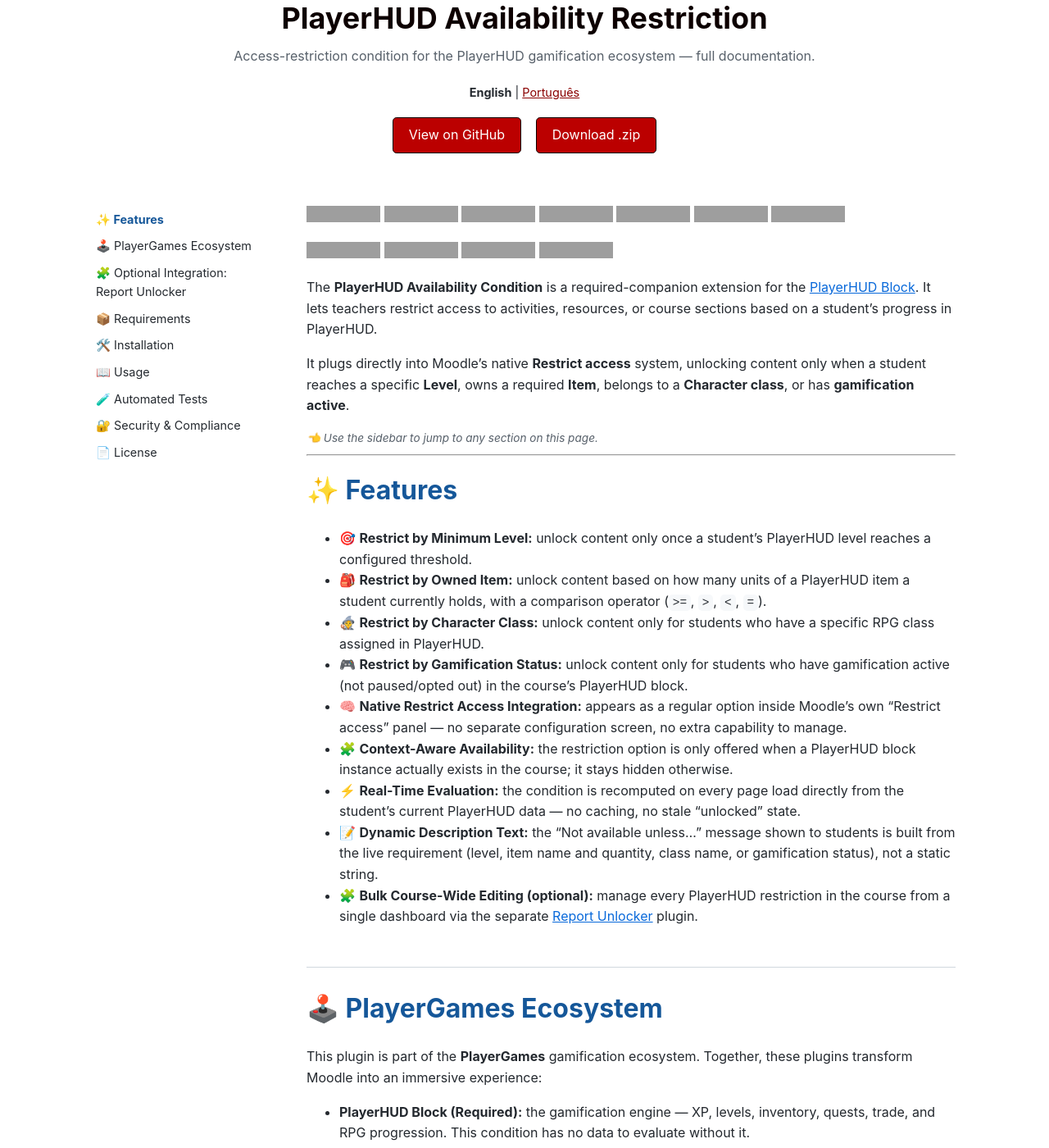
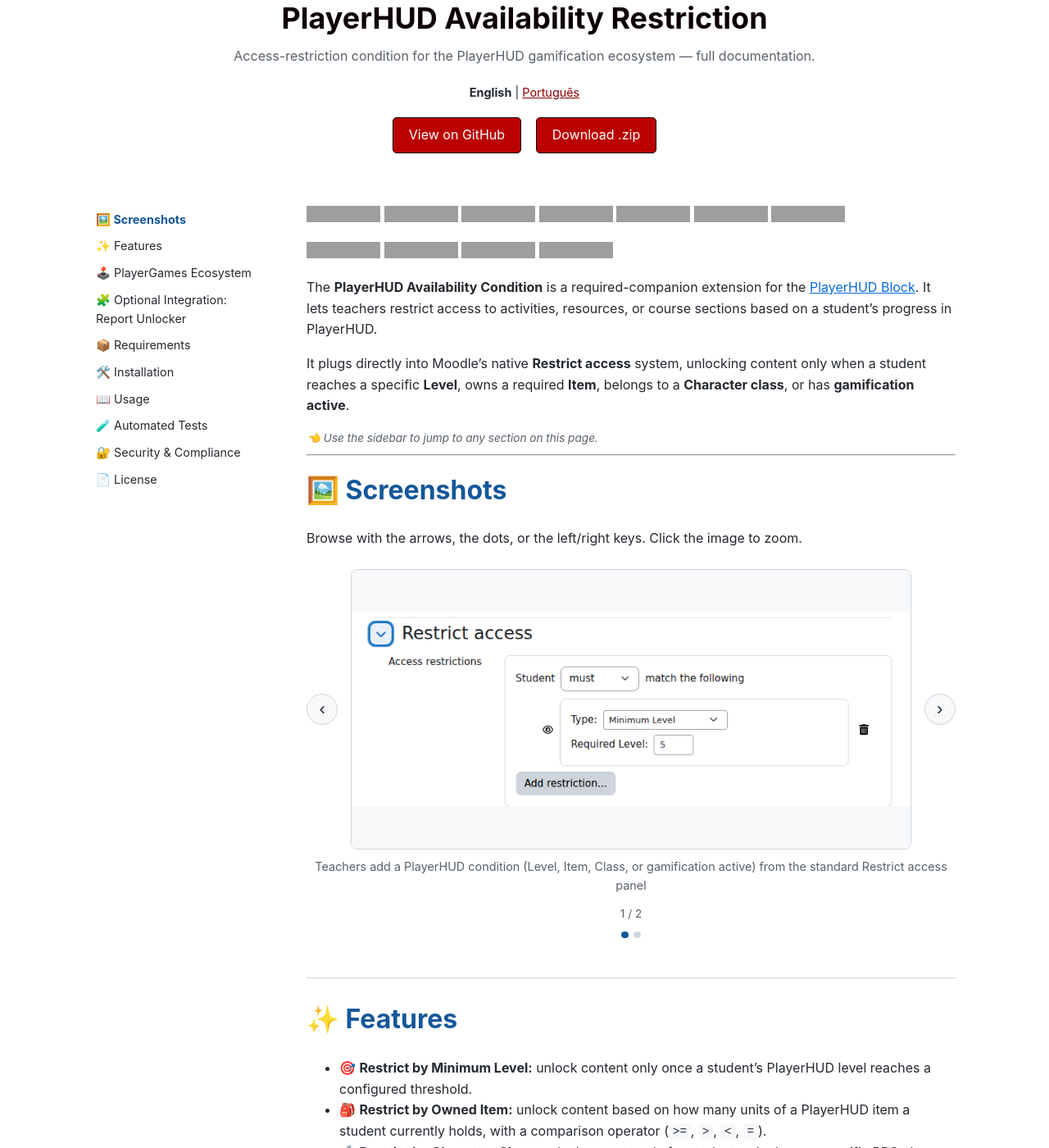
Before and after one commit to jeanlucio/moodle-availability_playerhud, a Jekyll site: the page built from docs/index.md, in a window 1280 px wide and 1400 px high, scrolled down 268 px, cut to the strip 0-1400 px from the top of the window. Shown: the whole strip at 82% size. Built offline with Jekyll 4.4.1, drawn with Linux system fonts in a browser that asks for light colours; grey boxes are pictures that could not be loaded.

Commit message:
add a screenshots gallery to the docs site
Adopts the same carousel/lightbox gallery already shipped in
mod_playergroup's docs: a Jekyll data file drives both the English and
Portuguese gallery pages, so a new screenshot never touches the page
markup, only screenshots.yml and the image file. Ships two
screenshots — the teacher's Restrict access editor with a PlayerHUD
condition configured, and the resulting locked activity a student sees
on the course page.

```diff
--- /dev/null
+++ b/docs/_data/screenshots.yml
@@ -0,0 +1,9 @@
+# Each entry needs an image at docs/assets/img/screenshots/<file>, plus an
+# English and a Portuguese caption. The screenshots.md pages (en/pt) loop over
+# this list, so adding a new screenshot never touches the gallery markup.
+- file: restriction-editor.png
+  caption_en: "Teachers add a PlayerHUD condition (Level, Item, Class, or gamification active) from the standard Restrict access panel"
+  caption_pt: "O professor adiciona uma condição PlayerHUD (Nível, Item, Classe ou gamificação ativa) direto no painel padrão de Restringir acesso"
+- file: locked-activity.png
+  caption_en: "A student who has not met the condition sees the activity greyed out, with the exact requirement spelled out"
+  caption_pt: "Um estudante que ainda não cumpriu a condição vê a atividade acinzentada, com o requisito exato explicado"
--- a/docs/_includes/footer.html
+++ b/docs/_includes/footer.html
@@ -3,3 +3,5 @@
 </footer>
 
 <script src="{{ '/assets/js/scrollspy.js' | relative_url }}"></script>
+<script src="{{ '/assets/js/carousel.js' | relative_url }}"></script>
+<script src="{{ '/assets/js/lightbox.js' | relative_url }}"></script>
--- a/docs/_layouts/default.html
+++ b/docs/_layouts/default.html
@@ -11,6 +11,7 @@
       {% if page.lang == 'pt' %}
         <div class="sidebar-group">
           <ul>
+            <li><a class="sidebar-link" href="#screenshots">🖼️ Capturas de Tela</a></li>
             <li><a class="sidebar-link" href="#features">✨ Funcionalidades</a></li>
             <li><a class="sidebar-link" href="#ecosystem">🕹️ Ecossistema PlayerGames</a></li>
             <li><a class="sidebar-link" href="#unlocker">🧩 Integração Opcional: Report Unlocker</a></li>
@@ -25,6 +26,7 @@
       {% else %}
         <div class="sidebar-group">
           <ul>
+            <li><a class="sidebar-link" href="#screenshots">🖼️ Screenshots</a></li>
             <li><a class="sidebar-link" href="#features">✨ Features</a></li>
             <li><a class="sidebar-link" href="#ecosystem">🕹️ PlayerGames Ecosystem</a></li>
             <li><a class="sidebar-link" href="#unlocker">🧩 Optional Integration: Report Unlocker</a></li>
--- a/docs/assets/css/style.css
+++ b/docs/assets/css/style.css
@@ -220,6 +220,188 @@ body {
   border-top: 1px solid var(--border);
 }
 
+.screenshot-carousel-wrap {
+  margin: 1.5rem 0;
+}
+
+.screenshot-carousel {
+  display: flex;
+  align-items: center;
+  gap: 1rem;
+}
+
+.carousel-track {
+  position: relative;
+  flex: 1 1 auto;
+  min-width: 0;
+}
+
+.carousel-slide {
+  display: none;
+  margin: 0;
+  text-align: center;
+}
+
+.carousel-slide.is-active {
+  display: block;
+}
+
+.screenshot-thumb {
+  display: block;
+  width: 100%;
+  padding: 0;
+  background: none;
+  border: 1px solid var(--border);
+  border-radius: 0.5rem;
+  overflow: hidden;
+  cursor: pointer;
+  line-height: 0;
+}
+
+.screenshot-thumb img {
+  display: block;
+  width: 100%;
+  height: 340px;
+  object-fit: contain;
+  background-color: var(--code-bg);
+}
+
+.screenshot-thumb:hover,
+.screenshot-thumb:focus-visible {
+  border-color: var(--accent-dark);
+}
+
+.carousel-caption {
+  margin: 0.6rem 0 0;
+  color: var(--text-muted);
+  font-size: 0.9rem;
+  text-align: center;
+}
+
+.carousel-arrow {
+  flex: 0 0 auto;
+  width: 2.4rem;
+  height: 2.4rem;
+  padding: 0;
+  color: var(--text);
+  background-color: var(--code-bg);
+  border: 1px solid var(--border);
+  border-radius: 50%;
+  font-size: 1.4rem;
+  line-height: 1;
+  cursor: pointer;
+}
+
+.carousel-arrow:hover,
+.carousel-arrow:focus-visible {
+  color: var(--accent-dark);
+  border-color: var(--accent-dark);
+}
+
+.carousel-meta {
+  display: flex;
+  flex-direction: column;
+  align-items: center;
+  gap: 0.6rem;
+  margin-top: 0.8rem;
+}
+
+.carousel-counter {
+  margin: 0;
+  color: var(--text-muted);
+  font-size: 0.85rem;
+}
+
+.carousel-dots {
+  display: flex;
+  gap: 0.4rem;
+}
+
+.carousel-dot {
+  width: 0.55rem;
+  height: 0.55rem;
+  padding: 0;
+  background-color: var(--border);
+  border: 0;
+  border-radius: 50%;
+  cursor: pointer;
+}
+
+.carousel-dot.is-active {
+  background-color: var(--accent-dark);
+}
+
+.lightbox-overlay {
+  position: fixed;
+  inset: 0;
+  display: flex;
+  align-items: center;
+  justify-content: center;
+  padding: 3rem 1rem;
+  background: rgb(0 0 0 / 85%);
+  z-index: 1000;
+}
+
+.lightbox-overlay[hidden] {
+  display: none;
+}
+
+.lightbox-figure {
+  max-width: min(90vw, 1100px);
+  max-height: 100%;
+  margin: 0;
+  text-align: center;
+}
+
+.lightbox-figure img {
+  display: block;
+  max-width: 100%;
+  max-height: 75vh;
+  margin: 0 auto;
+  border-radius: 0.3rem;
+}
+
+.lightbox-figure figcaption {
+  margin-top: 0.8rem;
+  color: #fff;
+  font-size: 0.95rem;
+}
+
+.lightbox-close,
+.lightbox-nav {
+  position: absolute;
+  padding: 0.5rem 0.8rem;
+  color: #fff;
+  background: rgb(255 255 255 / 12%);
+  border: 0;
+  border-radius: 0.3rem;
+  font-size: 1.5rem;
+  line-height: 1;
+  cursor: pointer;
+}
+
+.lightbox-close:hover,
+.lightbox-nav:hover {
+  background: rgb(255 255 255 / 25%);
+}
+
+.lightbox-close {
+  top: 1rem;
+  inset-inline-end: 1rem;
+}
+
+.lightbox-prev {
+  inset-inline-start: 1rem;
+  top: 50%;
+  transform: translateY(-50%);
+}
+
+.lightbox-next {
+  inset-inline-end: 1rem;
+  top: 50%;
+  transform: translateY(-50%);
+}
+
 @media (max-width: 800px) {
   .layout {
     flex-direction: column;
@@ -231,6 +413,20 @@ body {
     align-items: stretch;
   }
 
+  .screenshot-carousel {
+    gap: 0.4rem;
+  }
+
+  .screenshot-thumb img {
+    height: 220px;
+  }
+
+  .carousel-arrow {
+    width: 2rem;
+    height: 2rem;
+    font-size: 1.1rem;
+  }
+
   .sidebar {
     position: static;
     max-height: none;
--- /dev/null
+++ b/docs/assets/js/carousel.js
@@ -0,0 +1,55 @@
+document.addEventListener('DOMContentLoaded', () => {
+  const wraps = document.querySelectorAll('.screenshot-carousel-wrap');
+
+  wraps.forEach((wrap) => {
+    const slides = Array.from(wrap.querySelectorAll('.carousel-slide'));
+    const dots = Array.from(wrap.querySelectorAll('.carousel-dot'));
+    const counter = wrap.querySelector('.carousel-current');
+    const caption = wrap.querySelector('.carousel-caption');
+    const prevBtn = wrap.querySelector('.carousel-prev');
+    const nextBtn = wrap.querySelector('.carousel-next');
+
+    if (slides.length === 0) {
+      return;
+    }
+
+    let index = 0;
+
+    // The caption lives outside the arrow row (not one-per-slide inside it)
+    // so its text length never changes that row's height and shifts the
+    // arrows' vertical centering; only its text content is swapped here.
+    const setActive = (newIndex) => {
+      index = (newIndex + slides.length) % slides.length;
+      slides.forEach((slide, i) => slide.classList.toggle('is-active', i === index));
+      dots.forEach((dot, i) => dot.classList.toggle('is-active', i === index));
+      if (counter) {
+        counter.textContent = String(index + 1);
+      }
+      if (caption) {
+        const thumb = slides[index].querySelector('.screenshot-thumb');
+        caption.textContent = thumb ? thumb.dataset.caption : '';
+      }
+    };
+
+    prevBtn.addEventListener('click', () => setActive(index - 1));
+    nextBtn.addEventListener('click', () => setActive(index + 1));
+
+    dots.forEach((dot, i) => {
+      dot.addEventListener('click', () => setActive(i));
+    });
+
+    // Arrow keys drive the carousel only while the lightbox is closed; its
+    // own keydown listener already owns them while it's open.
+    document.addEventListener('keydown', (event) => {
+      const overlay = document.querySelector('.lightbox-overlay');
+      if (overlay && !overlay.hidden) {
+        return;
+      }
+      if (event.key === 'ArrowLeft') {
+        setActive(index - 1);
+      } else if (event.key === 'ArrowRight') {
+        setActive(index + 1);
+      }
+    });
+  });
+});
--- /dev/null
+++ b/docs/assets/js/lightbox.js
@@ -0,0 +1,90 @@
+document.addEventListener('DOMContentLoaded', () => {
+  const thumbs = Array.from(document.querySelectorAll('.screenshot-thumb'));
+  if (thumbs.length === 0) {
+    return;
+  }
+
+  const overlay = document.createElement('div');
+  overlay.className = 'lightbox-overlay';
+  overlay.hidden = true;
+  overlay.innerHTML = `
+    <button type="button" class="lightbox-close" aria-label="Close">&times;</button>
+    <button type="button" class="lightbox-nav lightbox-prev" aria-label="Previous">&#8249;</button>
+    <figure class="lightbox-figure">
+      <img alt="">
+      <figcaption></figcaption>
+    </figure>
+    <button type="button" class="lightbox-nav lightbox-next" aria-label="Next">&#8250;</button>
+  `;
+  document.body.appendChild(overlay);
+
+  const img = overlay.querySelector('img');
+  const caption = overlay.querySelector('figcaption');
+  const closeBtn = overlay.querySelector('.lightbox-close');
+  const prevBtn = overlay.querySelector('.lightbox-prev');
+  const nextBtn = overlay.querySelector('.lightbox-next');
+
+  // Thumbnails sharing a data-gallery value form one browsable set; recomputed
+  // on each open so prev/next only ever cycles within that set.
+  let group = [];
+  let index = 0;
+  let lastFocused = null;
+
+  const render = () => {
+    const thumb = group[index];
+    img.src = thumb.dataset.full;
+    img.alt = thumb.dataset.caption || '';
+    caption.textContent = thumb.dataset.caption || '';
+  };
+
+  const open = (thumb) => {
+    group = thumbs.filter((candidate) => candidate.dataset.gallery === thumb.dataset.gallery);
+    index = group.indexOf(thumb);
+    prevBtn.hidden = group.length <= 1;
+    nextBtn.hidden = group.length <= 1;
+    lastFocused = document.activeElement;
+    render();
+    overlay.hidden = false;
+    closeBtn.focus();
+  };
+
+  const close = () => {
+    overlay.hidden = true;
+    img.src = '';
+    if (lastFocused) {
+      lastFocused.focus();
+    }
+  };
+
+  const step = (delta) => {
+    index = (index + delta + group.length) % group.length;
+    render();
+  };
+
+  thumbs.forEach((thumb) => {
+    thumb.addEventListener('click', () => open(thumb));
+  });
+
+  closeBtn.addEventListener('click', close);
+  prevBtn.addEventListener('click', () => step(-1));
+  nextBtn.addEventListener('click', () => step(1));
+
+  overlay.addEventListener('click', (event) => {
+    if (event.target === overlay) {
+      close();
+    }
+  });
+
+  document.addEventListener('keydown', (event) => {
+    if (overlay.hidden) {
+      return;
+    }
+    if (event.key === 'Escape') {
+      close();
+    } else if (event.key === 'ArrowLeft') {
+      step(-1);
+    } else if (event.key === 'ArrowRight') {
+      step(1);
+    }
+  });
+});
--- /dev/null
+++ b/docs/en/screenshots.md
@@ -0,0 +1,36 @@
+# 🖼️ Screenshots
+
+Browse with the arrows, the dots, or the left/right keys. Click the image to zoom.
+
+<div class="screenshot-carousel-wrap">
+  <div class="screenshot-carousel">
+    <button type="button" class="carousel-arrow carousel-prev" aria-label="Previous screenshot">&#8249;</button>
+
+    <div class="carousel-track">
+    {% for shot in site.data.screenshots %}
+      <div class="carousel-slide{% if forloop.first %} is-active{% endif %}">
+        <button type="button" class="screenshot-thumb" data-gallery="availability_playerhud"
+            data-full="{{ '/assets/img/screenshots/' | append: shot.file | relative_url }}"
+            data-caption="{{ shot.caption_en }}">
+          <img src="{{ '/assets/img/screenshots/' | append: shot.file | relative_url }}"
+              alt="{{ shot.caption_en }}" loading="lazy">
+        </button>
+      </div>
+    {% endfor %}
+    </div>
+
+    <button type="button" class="carousel-arrow carousel-next" aria-label="Next screenshot">&#8250;</button>
+  </div>
+
+  <p class="carousel-caption">{{ site.data.screenshots.first.caption_en }}</p>
+
+  <div class="carousel-meta">
+    <p class="carousel-counter"><span class="carousel-current">1</span> / {{ site.data.screenshots.size }}</p>
+    <div class="carousel-dots">
+    {% for shot in site.data.screenshots %}
+      <button type="button" class="carousel-dot{% if forloop.first %} is-active{% endif %}"
+          aria-label="Screenshot {{ forloop.index }}"></button>
+    {% endfor %}
+    </div>
+  </div>
+</div>
--- a/docs/index.md
+++ b/docs/index.md
@@ -29,6 +29,9 @@ or has **gamification active**.
 
 ---
 
+<span id="screenshots"></span>
+{% include_relative en/screenshots.md %}
+
 <span id="features"></span>
 {% include_relative en/features.md %}
 
```
Also changed, not shown: docs/pt.md (+3 -0 lines), docs/pt/screenshots.md (added, +36 -0 lines), docs/assets/img/screenshots/locked-activity.png (added), docs/assets/img/screenshots/restriction-editor.png (added).
